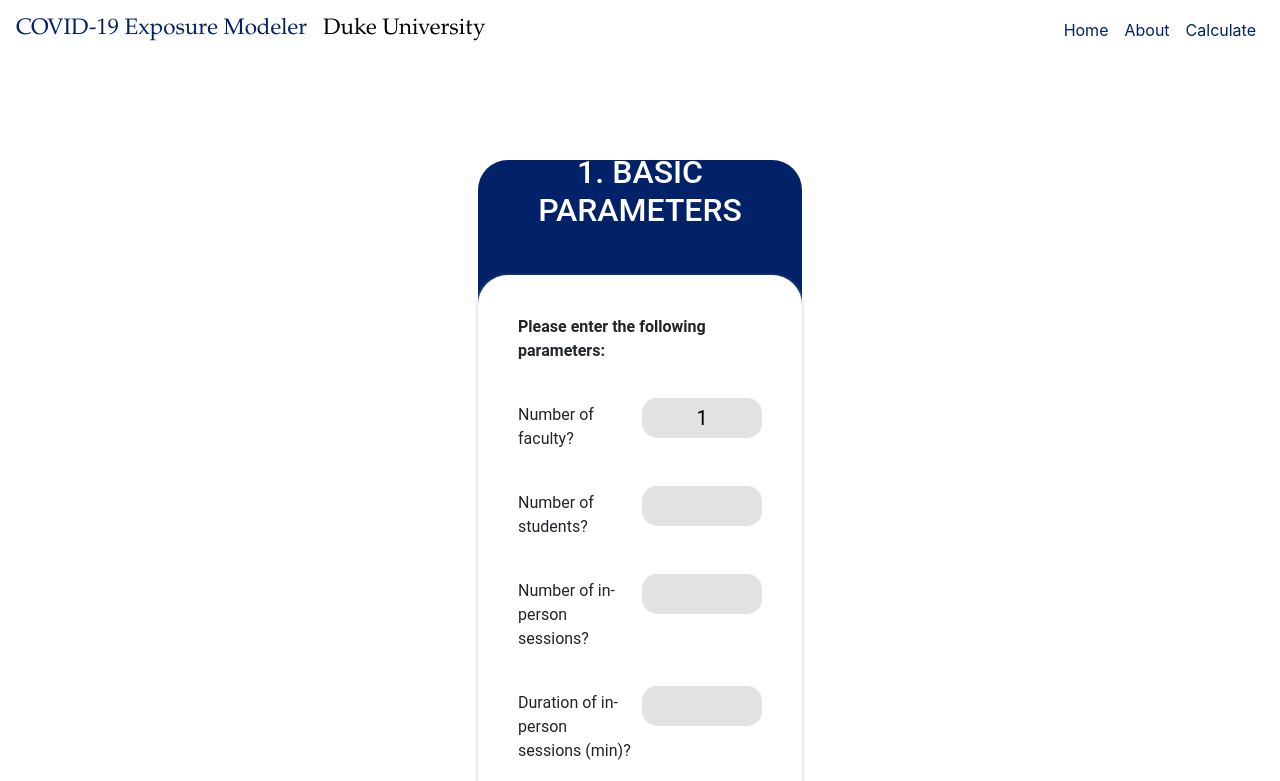
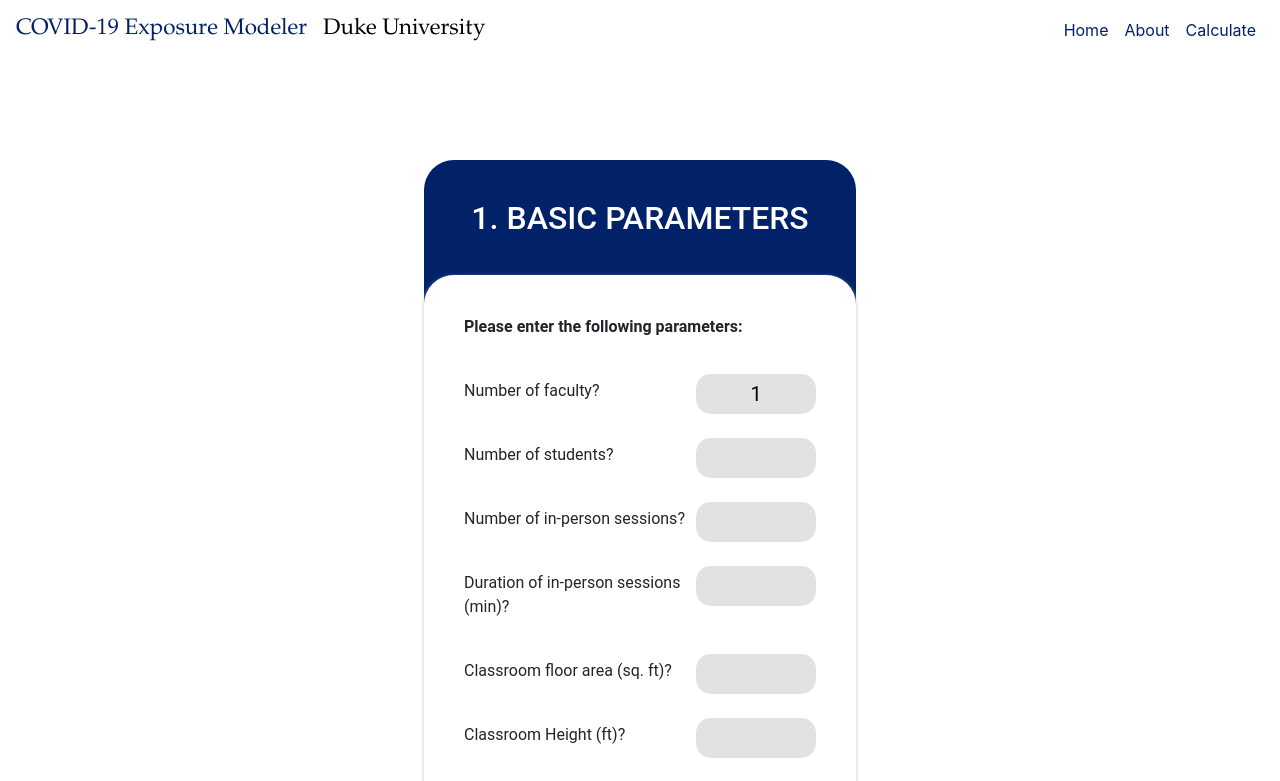
Before and after one commit to ayushgarg-ag/COVID-Risk-Web-App, a React (Create React App) app: page /advanced-classroom in a window 1280 px wide. Shown: the top 781 px of the page. Built offline with nearby package versions, Linux system fonts and the light colour scheme.

Commit message:
minor fixes

```diff
--- a/src/components/CalculateClassroom.css
+++ b/src/components/CalculateClassroom.css
@@ -1,10 +1,10 @@
 .basic-frame{
     position: relative;
-    width: 30%;
+    width: 40%;
     max-width: 1000px;
     height: auto;
     background-color: transparent;
-    left: 35%;
+    left: 30%;
     margin: 100px 0px;
 }
 
--- a/src/components/CustomSlider.css
+++ b/src/components/CustomSlider.css
@@ -7,7 +7,6 @@
     transition: opacity;
 }
 #frame:hover .thumb{
-    transition-duration: 0.2s;
     opacity: 1;
 }
 
```
